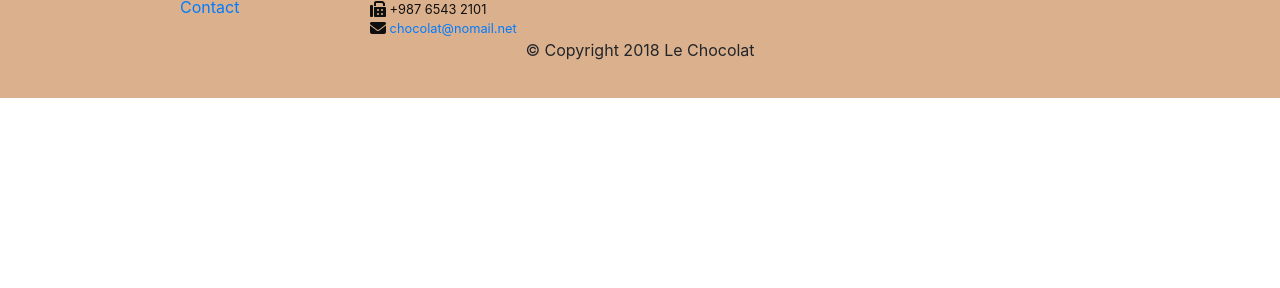
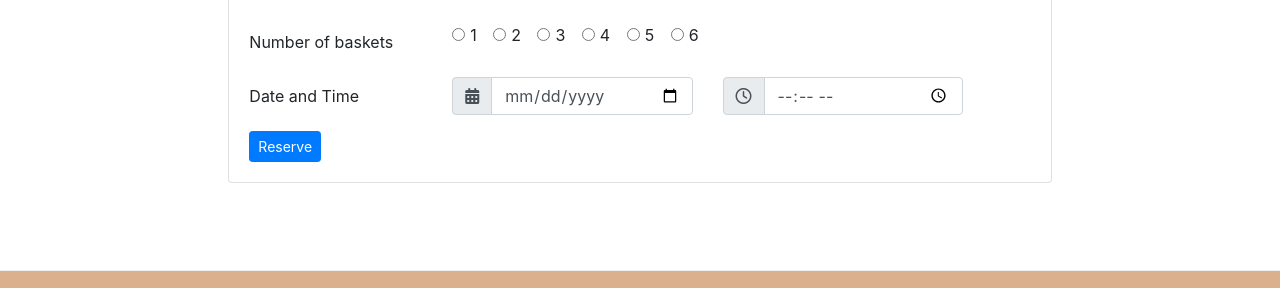
Before and after one commit to DimitraKaf/leChocolat, a plain HTML site: page index.html in a window 1280 px wide. Shown: the part 1642-1930 px from the top of the page. Before the commit the page ends 1740 px from the top, so only its background shows below. Drawn offline with nearby package versions, Linux system fonts and the light colour scheme.

Commit message:
Bootstrap Assignment 9 Task 1

```diff
--- a/index.html
+++ b/index.html
@@ -29,7 +29,8 @@
                                 class="fa fa-info fa-lg"></span> About</a></li>
                     <li class="nav-item"><a class="nav-link" href="#"><span class="fa fa-list fa-lg"></span> Menu</a>
                     </li>
-                    <li class="nav-item"><a class="nav-link" href="./contactus.html"><span class="fa fa-address-card fa-lg"></span>
+                    <li class="nav-item"><a class="nav-link" href="./contactus.html"><span
+                                class="fa fa-address-card fa-lg"></span>
                             Contact</a></li>
                 </ul>
             </div>
@@ -112,6 +113,108 @@
             </div>
         </div>
     </div>
+    <div class="row row-content  justify-content-center align-items-center">
+        <div class="col-12 col-sm-8">
+            <div class="card border-default">
+                <h3 class="card header bg-warning text-white">Reserve your baskets</h3>
+                <div class="card-body">
+                    <form>
+                        <div class="form-group row">
+                            <label class="col-12 col-sm-3 col-form-label">
+                                Number of baskets
+                            </label>
+                            <div class="col col-sm">
+
+                                <div class="form-check form-check-inline">
+                                    <input class="form-check-input" type="radio" name="inlineRadioOptions"
+                                        id="inlineRadio1" value="option1">
+                                    <label class="form-check-label" for="inlineRadio1">
+                                        1
+                                    </label>
+                                </div>
+
+                                <div class="form-check form-check-inline">
+                                    <input class="form-check-input" type="radio" name="inlineRadioOptions"
+                                        id="inlineRadio2" value="option2">
+                                    <label class="form-check-label" for="inlineRadio2">
+                                        2
+                                    </label>
+                                </div>
+
+                                <div class="form-check form-check-inline">
+                                    <input class="form-check-input" type="radio" name="inlineRadioOptions"
+                                        id="inlineRadio3" value="option3">
+                                    <label class="form-check-label" for="inlineRadio3">
+                                        3
+                                    </label>
+                                </div>
+
+                                <div class="form-check form-check-inline">
+                                    <input class="form-check-input" type="radio" name="inlineRadioOptions"
+                                        id="inlineRadio4" value="option4">
+                                    <label class="form-check-label" for="inlineRadio4">
+                                        4
+                                    </label>
+                                </div>
+
+                                <div class="form-check form-check-inline">
+                                    <input class="form-check-input" type="radio" name="inlineRadioOptions"
+                                        id="inlineRadio5" value="option5">
+                                    <label class="form-check-label" for="inlineRadio5">
+                                        5
+                                    </label>
+                                </div>
+
+                                <div class="form-check form-check-inline">
+                                    <input class="form-check-input" type="radio" name="inlineRadioOptions"
+                                        id="inlineRadio6" value="option6">
+                                    <label class="form-check-label" for="inlineRadio6">
+                                        6
+                                    </label>
+
+
+
+
+
+                                </div>
+                            </div>
+                        </div>
+
+
+
+
+                        <div class="form-group row">
+                            <label class="col-12 col-sm-3 col-form-label">
+                                Date and Time
+                            </label>
+                            <div class="input-group col-12 col-sm-4">
+                                <div class="input-group-prepend">
+                                    <span class="input-group-text" id="date"> <i class="fa fa-calendar"
+                                            aria-hidden="true"></i>
+                                    </span>
+                                </div>
+                                    <input type="date" class="form-control" placeholder="Date" id="dateInput">
+
+                            </div>
+                            <div class="input-group col col-sm-4">
+                                <div class="input-group-prepend">
+                                    <span class="input-group-text" id="time"> <i class="fa fa-clock-o"
+                                            aria-hidden="true"></i>
+                                    </span>
+                                </div>
+                                    <input type="time" class="form-control" placeholder="Time" id="timeInput">
+
+                            </div>
+                        </div>
+                        <button type="submit" class="btn btn-primary btn-sm col-sm-offset-2">Reserve</button>
+                    </form>
+                </div>
+            </div>
+        </div>
+    </div>
+
+
+
 
     <footer class="footer">
         <div class="container">
@@ -157,6 +260,8 @@
                 </div>
             </div>
         </div>
+
+
     </footer>
 
     <!-- jQuery first, then Tether, then Bootstrap JS. -->
```
